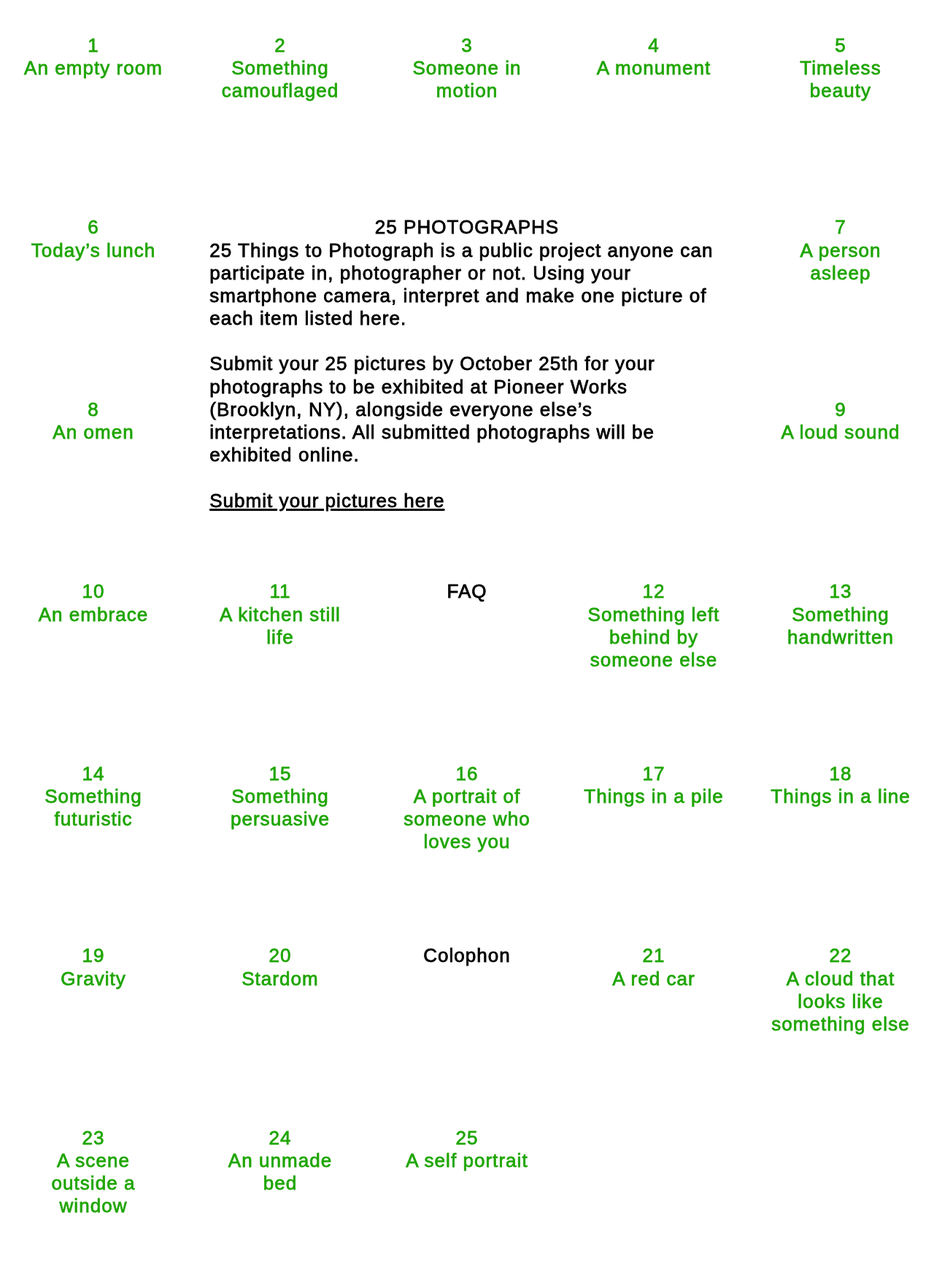
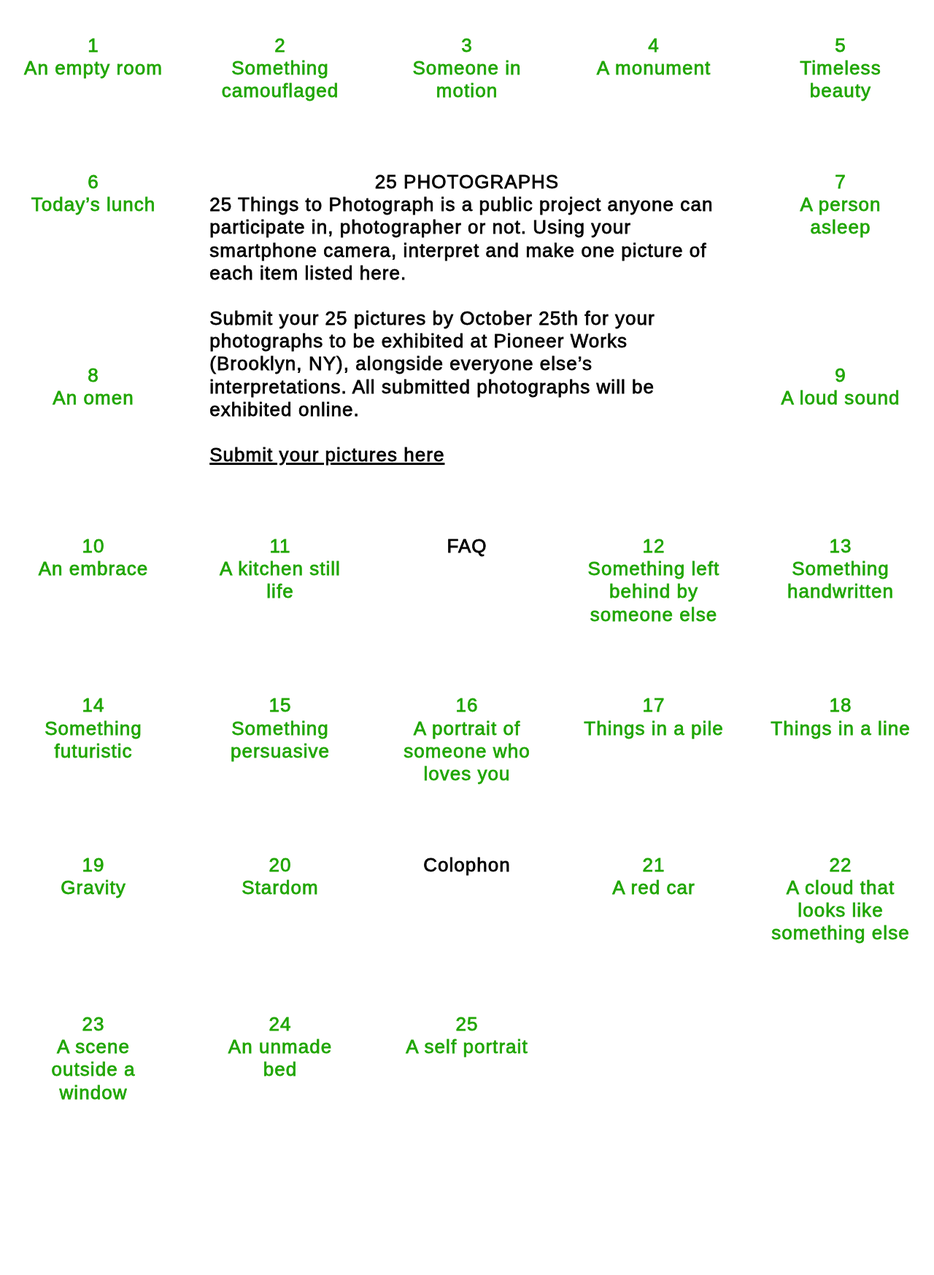
Before and after one commit to bryantwells/25-photographs, a PHP site: page / in a window 1280 px wide. Shown: the whole page at 73% size. After the commit the page ends 1507 px from the top, so only its background shows below. Run offline with PHP 8.4, Linux system fonts and the light colour scheme.

Commit message:
unset rows

```diff
--- a/style.css
+++ b/style.css
@@ -100,7 +100,7 @@ a:hover {
 main {
     display: grid;
     grid-template-columns: minmax(0, 1fr) minmax(0, 1fr) minmax(0, 1fr) minmax(0, 1fr) minmax(0, 1fr);
-    grid-auto-rows: 1fr
+    /* grid-auto-rows: 1fr */
 }
 
 .Meta {
```
